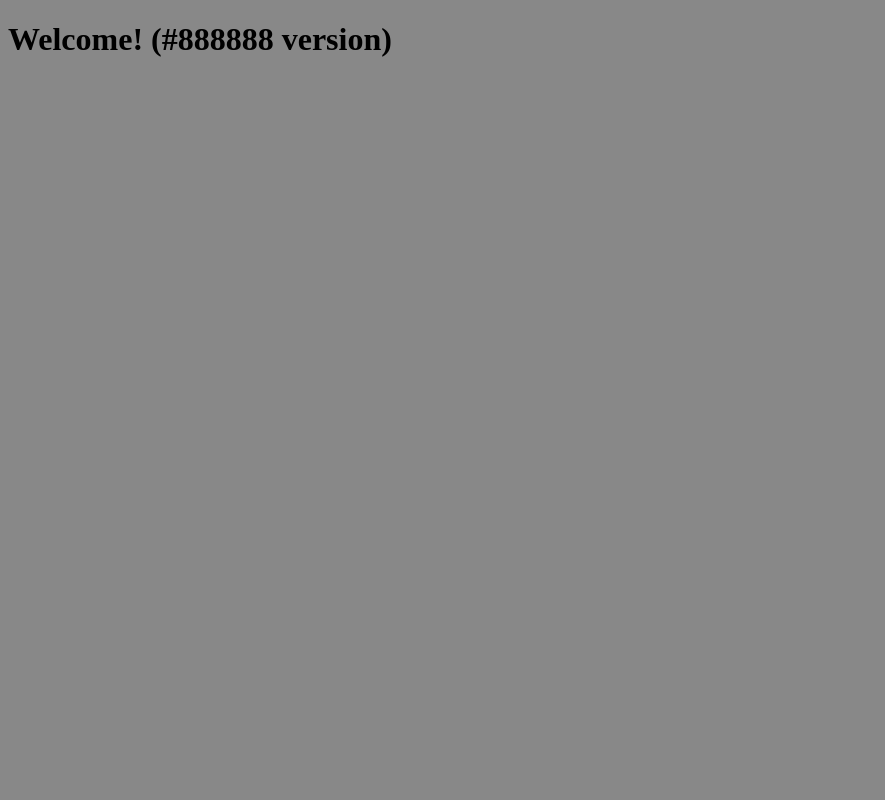
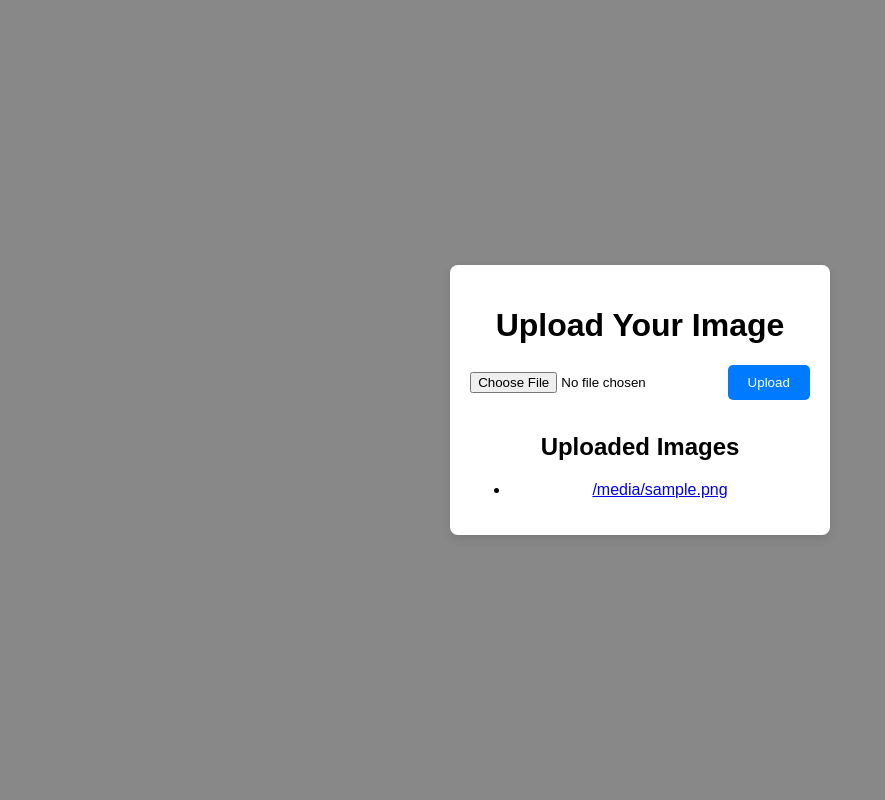
Before and after one commit to gallayagnesh/pranay_assignment_3, a Python web app: template templates/index.html in a window 1280 px wide. Shown: the whole page, without its empty margins (0-885 px from the left). Run offline with Jinja, Linux system fonts and the light colour scheme; the template is opened without the code that fills it: most values are stand-ins (such as "Sample title", 1, 10 or a date in 2020).

Commit message:
Update index.html

```diff
--- a/templates/index.html
+++ b/templates/index.html
@@ -1,12 +1,56 @@
 <!DOCTYPE html>
-<html>
+<html lang="en">
 <head>
-    <title>Cloud Native App</title>
+    <meta charset="UTF-8">
+    <meta name="viewport" content="width=device-width, initial-scale=1.0">
+    <title>Image Upload</title>
     <style>
-        body { background-color: {{ bg_color }}; }
+        body {
+            font-family: Arial, sans-serif;
+            background-color: {{ bg_color }};
+            display: flex;
+            justify-content: center;
+            align-items: center;
+            height: 100vh;
+            margin: 0;
+        }
+        .container {
+            background: white;
+            padding: 20px;
+            border-radius: 8px;
+            box-shadow: 0 4px 10px rgba(0, 0, 0, 0.1);
+            text-align: center;
+        }
+        .upload-form input[type="file"] {
+            margin-bottom: 20px;
+        }
+        .upload-form button {
+            padding: 10px 20px;
+            background-color: #007bff;
+            color: white;
+            border: none;
+            border-radius: 5px;
+            cursor: pointer;
+        }
+        .upload-form button:hover {
+            background-color: #0056b3;
+        }
     </style>
 </head>
 <body>
-    <h1>Welcome! ({{ bg_color }} version)</h1>
+    <div class="container">
+    <h1>Upload Your Image</h1>
+    <form class="upload-form" action="/upload" method="post" enctype="multipart/form-data">
+        <input type="file" name="image" accept="image/jpeg, image/jpg" required>
+        <button type="submit">Upload</button>
+    </form>
+
+    <h2>Uploaded Images</h2>
+    <ul>
+        {% for image in images %}
+            <li><a href="{{ url_for('view_image', filename=image) }}">{{ image }}</a></li>
+        {% endfor %}
+    </ul>
+</div>
 </body>
 </html>
```
